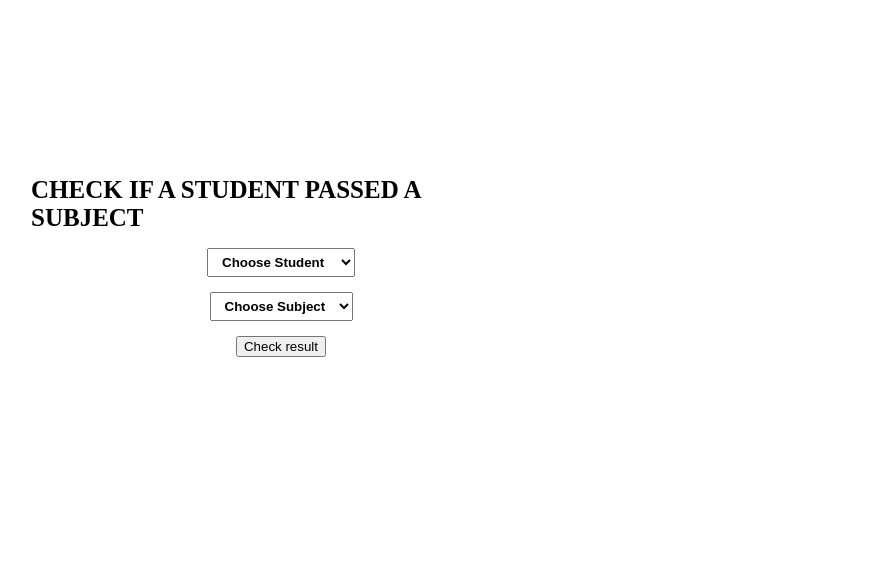
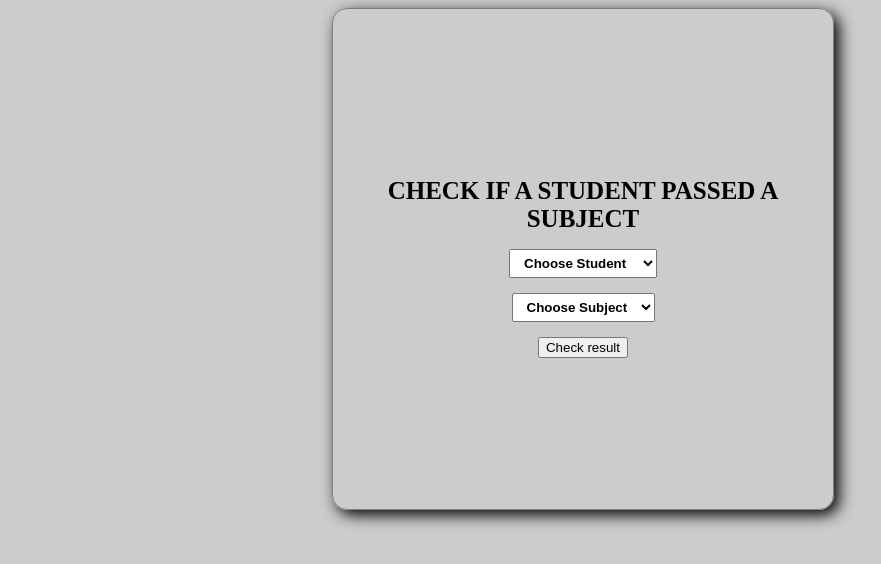
Before and after one commit to vay-dev/self-exercises, a plain HTML site: page index.html in a window 1280 px wide. Shown: the whole page, without its empty margins (57-938 px from the left). Drawn offline with Linux system fonts and the light colour scheme.

Commit message:
styles the school validation form

```diff
--- a/styles/school-validation-form.css
+++ b/styles/school-validation-form.css
@@ -1,3 +1,7 @@
+body {
+background: #ccc;
+}
+
 .container {
   display: flex;
   flex-direction: column;
@@ -6,6 +10,11 @@
   width: 500px;
   height: 500px;
   margin: auto 5rem;
+  margin: 0 auto;
+  text-align: center;
+  border: 1px solid gray;
+  box-shadow: 5px 5px 15px black;
+  border-radius: 15px;
 }
 
 select {
```
